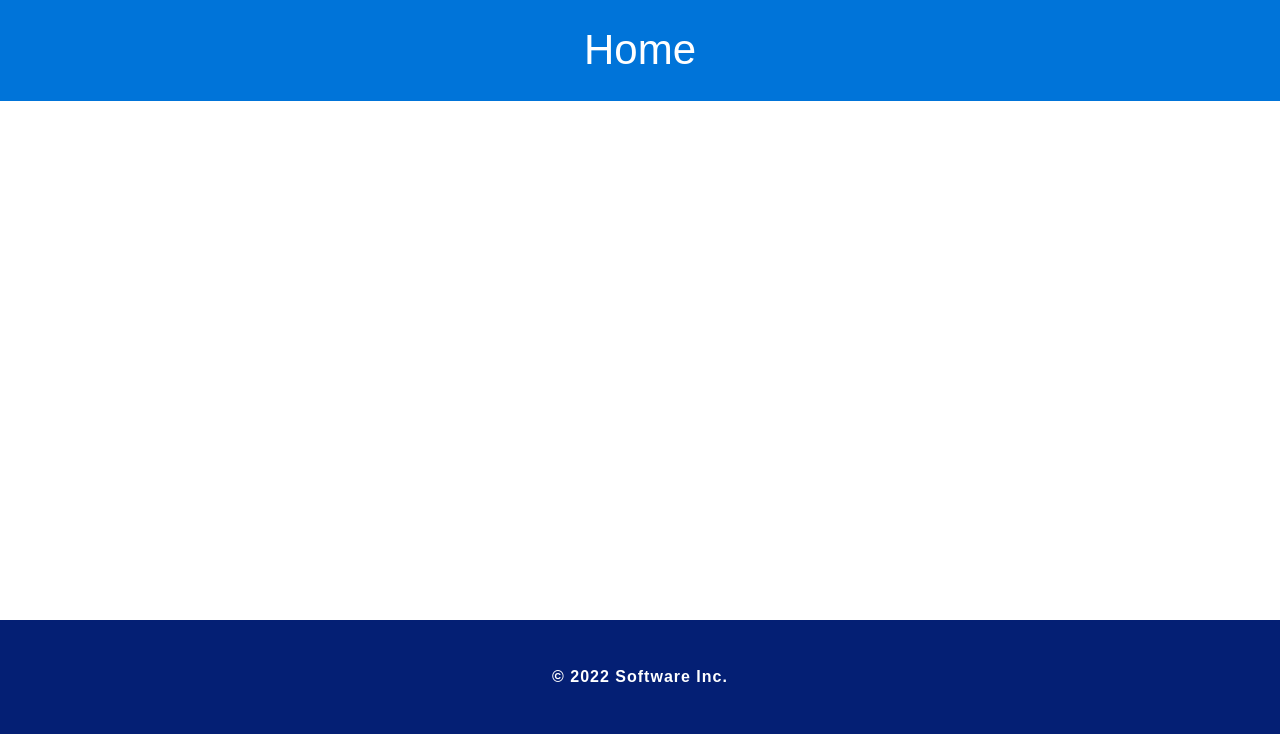
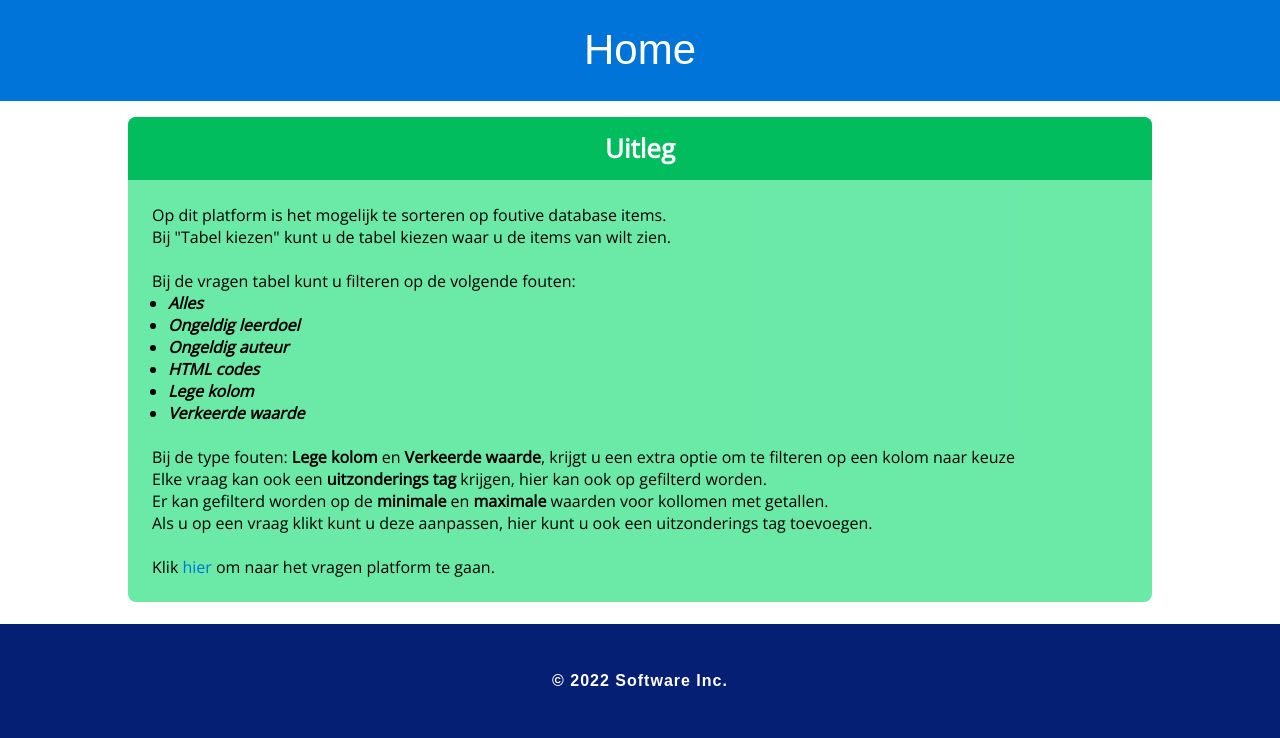
Before and after one commit to rick-1058138/security-wp2, a Flask app: page / in a window 1280 px wide. Shown: the part 66-804 px from the top of the page. Run offline with Flask 2, Linux system fonts and the light colour scheme.

Commit message:
FEATURE: Home page, UPDATE: Auteur name in table

```diff
--- a/app.py
+++ b/app.py
@@ -137,13 +137,17 @@ def question_data(table = 'vragen'):
             # get leerdoelen data is table = vragen, else return none
             if(table == 'vragen'):
                 leerdoelen = dbm.get_content('leerdoelen')
+                auteurs = dbm.get_content('auteurs')
             else:
                 leerdoelen = None
+                auteurs = None
         else:
             # when not allowed return 404 page
             return render_template(
                 "404.html"
             )
+
+
 
         return render_template(
             "db_data.html",
@@ -154,6 +158,7 @@ def question_data(table = 'vragen'):
             current_column = column,
             current_type = type,
             leerdoelen = leerdoelen,
+            auteurs = auteurs,
             minmax = minmax,
             current_between_column = between_column,
             chosen_min = min,
--- a/static/basic.css
+++ b/static/basic.css
@@ -178,6 +178,7 @@ section>section {
 
 .page-header{
     text-align: center;
+
 }
 
 
@@ -602,6 +603,29 @@ footer{
 
 }
 
+.uitleg-section {
+    overflow: hidden;
+    width: 80%;
+    margin: 1rem auto;
+    border-radius: var(--rc);
+    background: #2ae082b2;
+    font-family: 'Open Sans', sans-serif;
+}
+
+.uitleg-section>div{
+    padding:1.5rem;
+}
+
+.uitleg-section>div>ul {
+    margin-left: 1rem;
+    font-weight: bold;
+    font-style: italic;
+}
+
+.bold{
+    font-weight: bold;
+}
+
 @keyframes spin {
     0% {
         transform: rotate(0deg);
--- a/templates/home.html
+++ b/templates/home.html
@@ -3,5 +3,30 @@
     <section class="top-section">
         <h1 class="page-header">Home</h1>
     </section>
-
+    <section class="uitleg-section">
+    <h2 class="sub-header">Uitleg</h2>
+    <div>
+        <p>Op dit platform is het mogelijk te sorteren op foutive database items.</p>
+        <p>Bij "Tabel kiezen" kunt u de tabel kiezen waar u de items van wilt zien.</p>
+        <br>
+        <p>Bij de vragen tabel kunt u filteren op de volgende fouten:</p>
+        <ul>
+            <li>Alles</li>
+            <li>Ongeldig leerdoel</li>
+            <li>Ongeldig auteur</li>
+            <li>HTML codes</li>
+            <li>Lege kolom</li>
+            <li>Verkeerde waarde</li>
+        </ul>
+        <br>
+        <p>Bij de type fouten: <span class="bold">Lege kolom</span> en <span class="bold">Verkeerde waarde</span>, krijgt u een extra optie om te filteren op een kolom naar keuze</p>
+        <p>Elke vraag kan ook een <span class="bold">uitzonderings tag</span> krijgen, hier kan ook op gefilterd worden.</p>
+        <p>Er kan gefilterd worden op de <span class="bold">minimale</span> en <span class="bold">maximale</span> waarden voor kollomen met getallen.</p>
+        <p>Als u op een vraag klikt kunt u deze aanpassen, hier kunt u ook een uitzonderings tag toevoegen.</p>
+        <br>
+        <p>Klik <a href="/data">hier</a> om naar het vragen platform te gaan.</p>
+        <p></p>
+        <p></p>
+    </div>
+    </section>
 {% endblock %}
--- a/templates/layout.html
+++ b/templates/layout.html
@@ -7,6 +7,9 @@
     <title>Test-correct</title>
     <link rel="stylesheet" href="/static/basic.css" type="text/css">
     <script src="https://ajax.googleapis.com/ajax/libs/jquery/3.3.1/jquery.min.js"></script>
+    <link rel="preconnect" href="https://fonts.googleapis.com">
+    <link rel="preconnect" href="https://fonts.gstatic.com" crossorigin>
+    <link href="https://fonts.googleapis.com/css2?family=Open+Sans&family=Poppins:wght@200&family=Roboto+Condensed&family=Roboto+Mono:wght@100;400&family=Space+Mono&display=swap" rel="stylesheet">
   </head>
   <body>
     <header>
```
Also changed, not shown: templates/db_data.html (+17 -2 lines).
